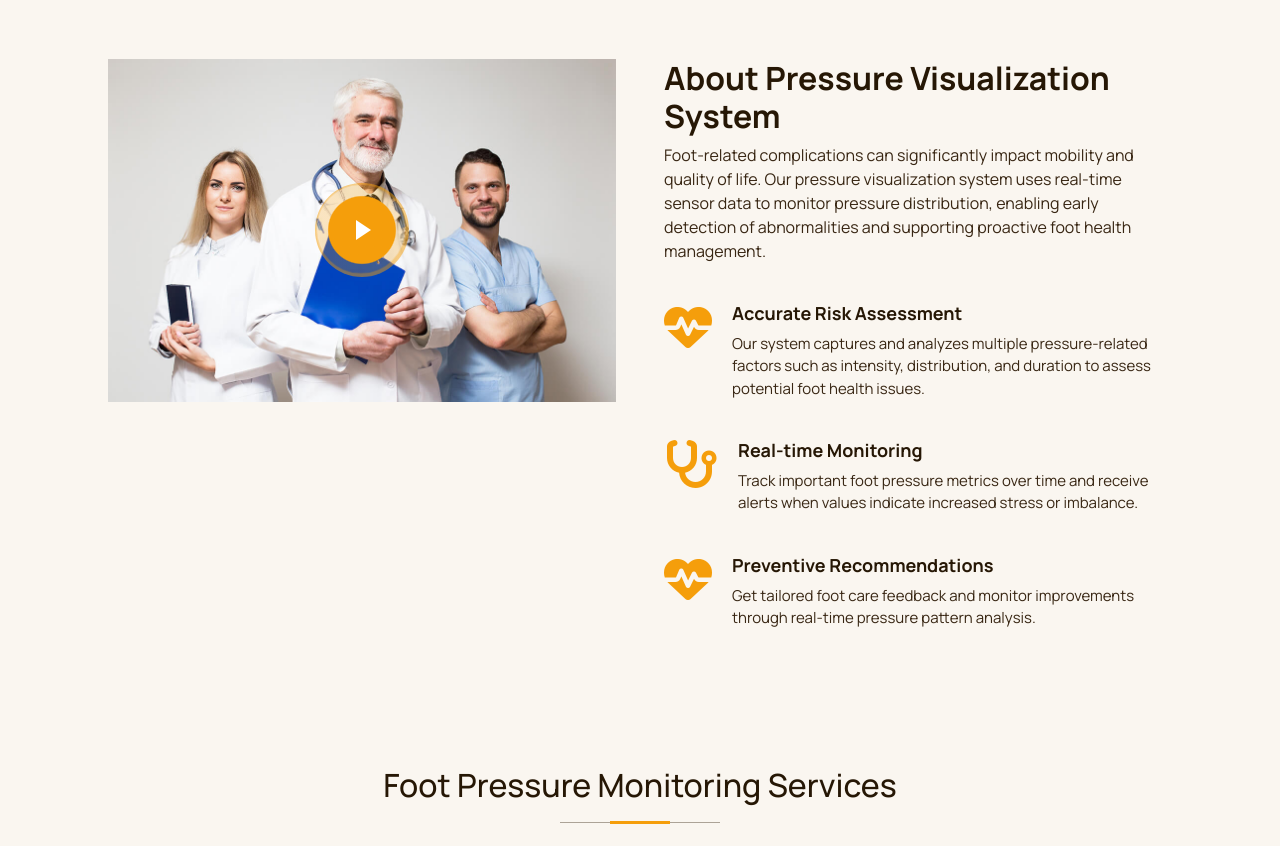
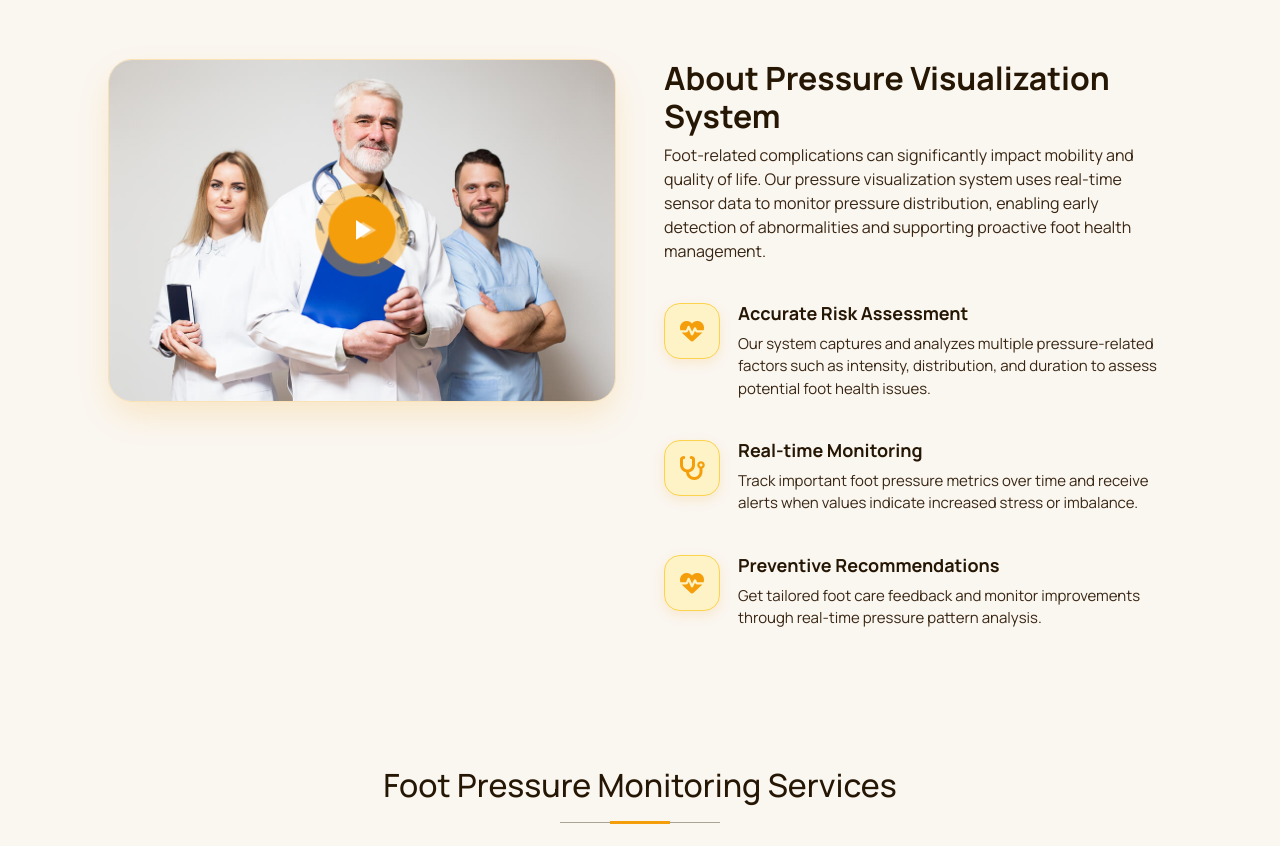
Before and after one commit to ashwintelangstark/pressure_mat_fullstack, a Django app: page / in a window 1280 px wide. Shown: the part 914-1760 px from the top of the page. Run offline with Django 5.2, Linux system fonts and the light colour scheme; some libraries are stand-ins or nearby versions.

Commit message:
UI/UX: Apply Amber Glow play button, topbar gradient, and About section icon styling

```diff
--- a/pressure_app/templates/pressure_app/landing.html
+++ b/pressure_app/templates/pressure_app/landing.html
@@ -202,6 +202,34 @@
 </section>
 
 <style>
+  /* Top Bar & Header Amber Glow Overrides */
+  .topbar {
+      background: linear-gradient(135deg, #F59E0B, #D97706) !important;
+  }
+  .topbar .contact-info i,
+  .topbar .contact-info a,
+  .topbar .contact-info span,
+  .topbar .social-links a {
+      color: #ffffff !important;
+  }
+  .sitename {
+      font-family: 'Manrope', sans-serif !important;
+      font-weight: 800 !important;
+      color: #261705 !important;
+  }
+  .navmenu a {
+      font-family: 'Manrope', sans-serif !important;
+      font-weight: 700 !important;
+      color: #261705 !important;
+  }
+  .navmenu a:hover, .navmenu .active {
+      color: #D97706 !important;
+  }
+  .navmenu a::before {
+      background-color: #F59E0B !important;
+  }
+
+  /* Glassmorphic Hero Navigation Arrows */
   .hero-nav-btn {
       position: absolute;
       top: 50%;
@@ -274,9 +302,149 @@
   }
 
   .welcome {
-      padding-top: 100px;
+      padding-top: 80px;
   }
 
+  /* Hero Blocks Alignment & Styling */
+  .why-box {
+      background: linear-gradient(135deg, #F59E0B, #D97706) !important;
+      color: #ffffff !important;
+      border-radius: 24px !important;
+      padding: 36px 32px !important;
+      box-shadow: 0 15px 35px -5px rgba(245, 158, 11, 0.35) !important;
+      border: 1px solid rgba(254, 243, 199, 0.3) !important;
+      height: 100% !important;
+      display: flex !important;
+      flex-direction: column !important;
+      justify-content: center !important;
+  }
+  .why-box h3 {
+      color: #ffffff !important;
+      font-family: 'Manrope', sans-serif !important;
+      font-weight: 800 !important;
+      font-size: 26px !important;
+      margin-bottom: 16px !important;
+  }
+  .why-box p {
+      color: #ffffff !important;
+      font-family: 'Manrope', sans-serif !important;
+      font-size: 15px !important;
+      line-height: 1.7 !important;
+      opacity: 0.95 !important;
+      margin: 0 !important;
+  }
+
+  .icon-box {
+      background: #ffffff !important;
+      border-radius: 24px !important;
+      border: 1px solid rgba(245, 158, 11, 0.25) !important;
+      box-shadow: 0 10px 30px -5px rgba(245, 158, 11, 0.15), 0 4px 12px rgba(0, 0, 0, 0.03) !important;
+      padding: 32px 24px !important;
+      text-align: center !important;
+      display: flex !important;
+      flex-direction: column !important;
+      align-items: center !important;
+      justify-content: center !important;
+      height: 100% !important;
+      transition: all 0.3s cubic-bezier(0.16, 1, 0.3, 1) !important;
+  }
+  .icon-box:hover {
+      transform: translateY(-6px) !important;
+      box-shadow: 0 20px 35px -5px rgba(245, 158, 11, 0.25) !important;
+      border-color: rgba(245, 158, 11, 0.5) !important;
+  }
+  .icon-box i {
+      font-size: 26px !important;
+      color: #F59E0B !important;
+      background: #FEF3C7 !important;
+      width: 60px !important;
+      height: 60px !important;
+      border-radius: 16px !important;
+      display: inline-flex !important;
+      align-items: center !important;
+      justify-content: center !important;
+      border: 1px solid #FCD34D !important;
+      margin-bottom: 16px !important;
+      box-shadow: 0 4px 12px rgba(245, 158, 11, 0.15) !important;
+  }
+  .icon-box h4 {
+      color: #261705 !important;
+      font-family: 'Manrope', sans-serif !important;
+      font-weight: 800 !important;
+      font-size: 18px !important;
+      margin: 0 0 10px 0 !important;
+  }
+  .icon-box p {
+      color: #78350F !important;
+      font-family: 'Manrope', sans-serif !important;
+      font-size: 14px !important;
+      line-height: 1.6 !important;
+      margin: 0 !important;
+  }
+
+  /* Pulsating Amber Play Button (Video Modal) */
+  .pulsating-play-btn, a.pulsating-play-btn {
+      width: 94px !important;
+      height: 94px !important;
+      background: radial-gradient(#F59E0B 50%, rgba(245, 158, 11, 0.4) 52%) !important;
+      border-radius: 50% !important;
+      display: block !important;
+      position: absolute !important;
+      left: calc(50% - 47px) !important;
+      top: calc(50% - 47px) !important;
+      overflow: hidden !important;
+      box-shadow: 0 0 0 0 rgba(245, 158, 11, 0.7) !important;
+      animation: pulse-amber 1.5s infinite !important;
+      z-index: 10 !important;
+  }
+  .pulsating-play-btn::before {
+      content: "" !important;
+      position: absolute !important;
+      width: 0 !important;
+      height: 0 !important;
+      border-left: 22px solid #ffffff !important;
+      border-top: 13px solid transparent !important;
+      border-bottom: 13px solid transparent !important;
+      top: calc(50% - 13px) !important;
+      left: calc(50% - 6px) !important;
+  }
+  @keyframes pulse-amber {
+      0% {
+          transform: scale(0.95);
+          box-shadow: 0 0 0 0 rgba(245, 158, 11, 0.7);
+      }
+      70% {
+          transform: scale(1);
+          box-shadow: 0 0 0 24px rgba(245, 158, 11, 0);
+      }
+      100% {
+          transform: scale(0.95);
+          box-shadow: 0 0 0 0 rgba(245, 158, 11, 0);
+      }
+  }
+
+  /* About Section Amber Glow Styling */
+  .about .content ul i {
+      color: #F59E0B !important;
+      background: #FEF3C7 !important;
+      width: 56px !important;
+      height: 56px !important;
+      border-radius: 16px !important;
+      display: inline-flex !important;
+      align-items: center !important;
+      justify-content: center !important;
+      font-size: 24px !important;
+      border: 1px solid #FCD34D !important;
+      margin-right: 18px !important;
+      box-shadow: 0 4px 12px rgba(245, 158, 11, 0.15) !important;
+  }
+  .about .content img, .about img {
+      border-radius: 24px !important;
+      box-shadow: 0 15px 35px -5px rgba(245, 158, 11, 0.2) !important;
+      border: 1px solid rgba(245, 158, 11, 0.25) !important;
+  }
+
+  /* Services Grid Cards */
   .service-item {
       min-height: 380px;
       border-radius: 24px;
```
